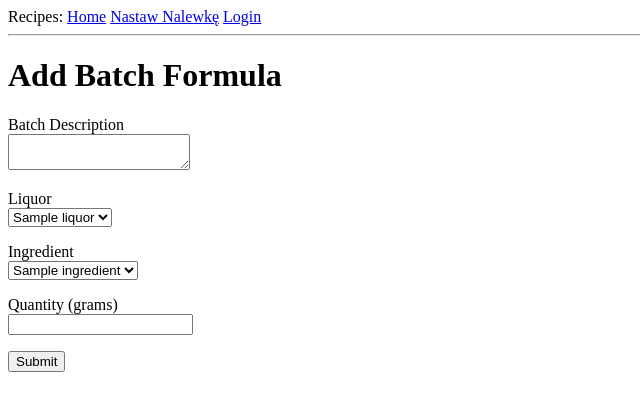
After one commit to HavilandTuff/nalewka, a Flask app: page /batch_formula in a window 1280 px wide. The commit adds this page. Shown: the top 411 px of the page, without its empty margins (0-640 px from the left). Run offline with Flask 3, Linux system fonts and the light colour scheme; tables that the repository leaves empty hold one stand-in row (values such as "Sample post").

Commit message:
Added form for batch creation.

```diff
--- a/app/forms.py
+++ b/app/forms.py
@@ -1,6 +1,8 @@
 from flask_wtf import FlaskForm
-from wtforms import StringField, PasswordField, BooleanField, SubmitField
+from wtforms import StringField, PasswordField, BooleanField, SubmitField, SelectField, FloatField, TextAreaField
 from wtforms.validators import DataRequired
+from app import db
+from app.models import Ingredient, Batch, Liquor
 
 
 class LoginForm(FlaskForm):
@@ -8,3 +10,22 @@ class LoginForm(FlaskForm):
     password = PasswordField('Password', validators=[DataRequired()])
     remember_me = BooleanField('Remember Me')
     submit = SubmitField('Sign In')
+
+
+class SelectIngredient(SelectField):
+    def __int__(self, *args, **kwargs):
+        super(SelectIngredient, self).__init__(*args, **kwargs)
+        self.choices = [(ingredient.id, ingredient.name) for ingredient in Ingredient.query.all()]
+
+
+class BatchFormulaForm(FlaskForm):
+    batch_description = TextAreaField('Batch Description', validators=[DataRequired()])
+    liquor = SelectField('Liquor', coerce=int, validators=[DataRequired()])
+    ingredient = SelectField('Ingredient', coerce=int, validators=[DataRequired()])
+    quantity = FloatField('Quantity (grams)', validators=[DataRequired()])
+    submit = SubmitField('Submit')
+
+    def __init__(self, *args, **kwargs):
+        super(BatchFormulaForm, self).__init__(*args, **kwargs)
+        self.liquor.choices = [(liquor.id, liquor.name) for liquor in Liquor.query.all()]
+        self.ingredient.choices = [(ingredient.id, ingredient.name) for ingredient in Ingredient.query.all()]
--- a/app/routes.py
+++ b/app/routes.py
@@ -2,8 +2,8 @@ from flask import render_template, flash, redirect, url_for
 from flask_login import current_user, login_user, logout_user
 import sqlalchemy as sa
 from app import app, db
-from app.forms import LoginForm
-from app.models import User
+from app.forms import LoginForm, BatchFormulaForm
+from app.models import User, Batch, Ingredient, BatchFormula, Liquor
 
 
 @app.route('/')
@@ -38,3 +38,27 @@ def logout():
     logout_user()
     flash("You've been logged out.")
     return redirect(url_for('index'))
+
+
+@app.route('/batch_formula', methods=['GET', 'POST'])
+def batch_formula():
+    form = BatchFormulaForm()
+    if form.validate_on_submit():
+        new_batch = Batch(
+            description=form.batch_description.data,
+            liquor_id=form.liquor.data
+        )
+        db.session.add(new_batch)
+        db.session.commit()
+
+        batch_formula = BatchFormula(
+            batch_id=new_batch.id,
+            ingredient_id=form.ingredient.data,
+            quantity=form.quantity.data
+        )
+        db.session.add(batch_formula)
+        db.session.commit()
+
+        flash('Batch formula added successfully!', 'success')
+        return redirect(url_for('batch_formula'))
+    return render_template('batch_formula.html', form=form)
--- a/app/templates/base.html
+++ b/app/templates/base.html
@@ -12,6 +12,7 @@
     <div>
         Recipes:
         <a href="{{ url_for('index') }}">Home</a>
+        <a href="{{ url_for('batch_formula') }}">Nastaw Nalewkę</a>
         {% if current_user.is_anonymous %}
         <a href="{{ url_for('login') }}">Login</a>
         {% else %}
--- /dev/null
+++ b/app/templates/batch_formula.html
@@ -0,0 +1,24 @@
+{% extends "base.html" %}
+{% block content %}
+    <h1>Add Batch Formula</h1>
+    <form method="POST">
+        {{ form.hidden_tag() }}
+        <p>
+            {{ form.batch_description.label }}<br>
+            {{ form.batch_description }}
+        </p>
+        <p>
+            {{ form.liquor.label }}<br>
+            {{ form.liquor }}
+        </p>
+        <p>
+            {{ form.ingredient.label }}<br>
+            {{ form.ingredient }}
+        </p>
+        <p>
+            {{ form.quantity.label }}<br>
+            {{ form.quantity }}
+        </p>
+        <p>{{ form.submit }}</p>
+    </form>
+{% endblock %}
```
